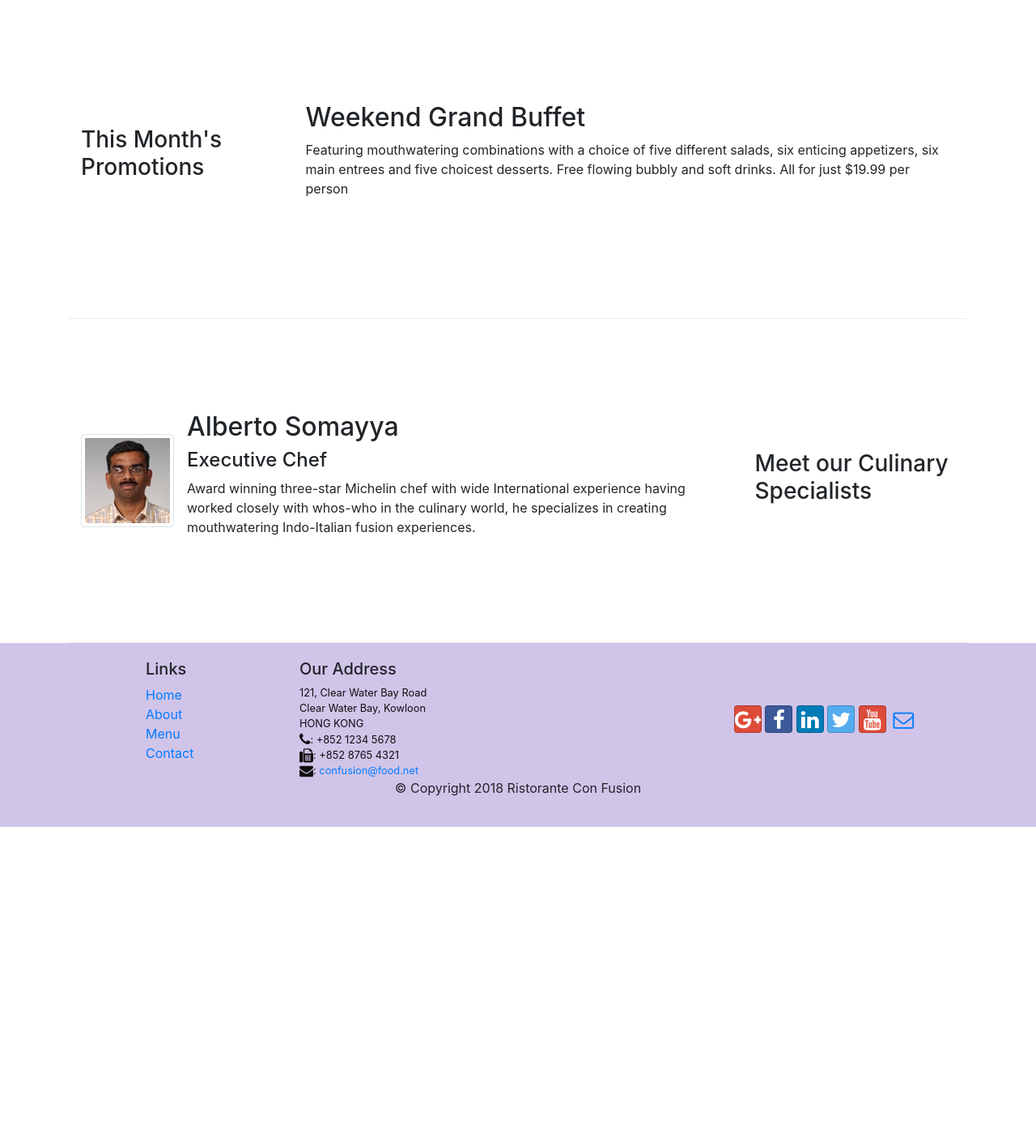
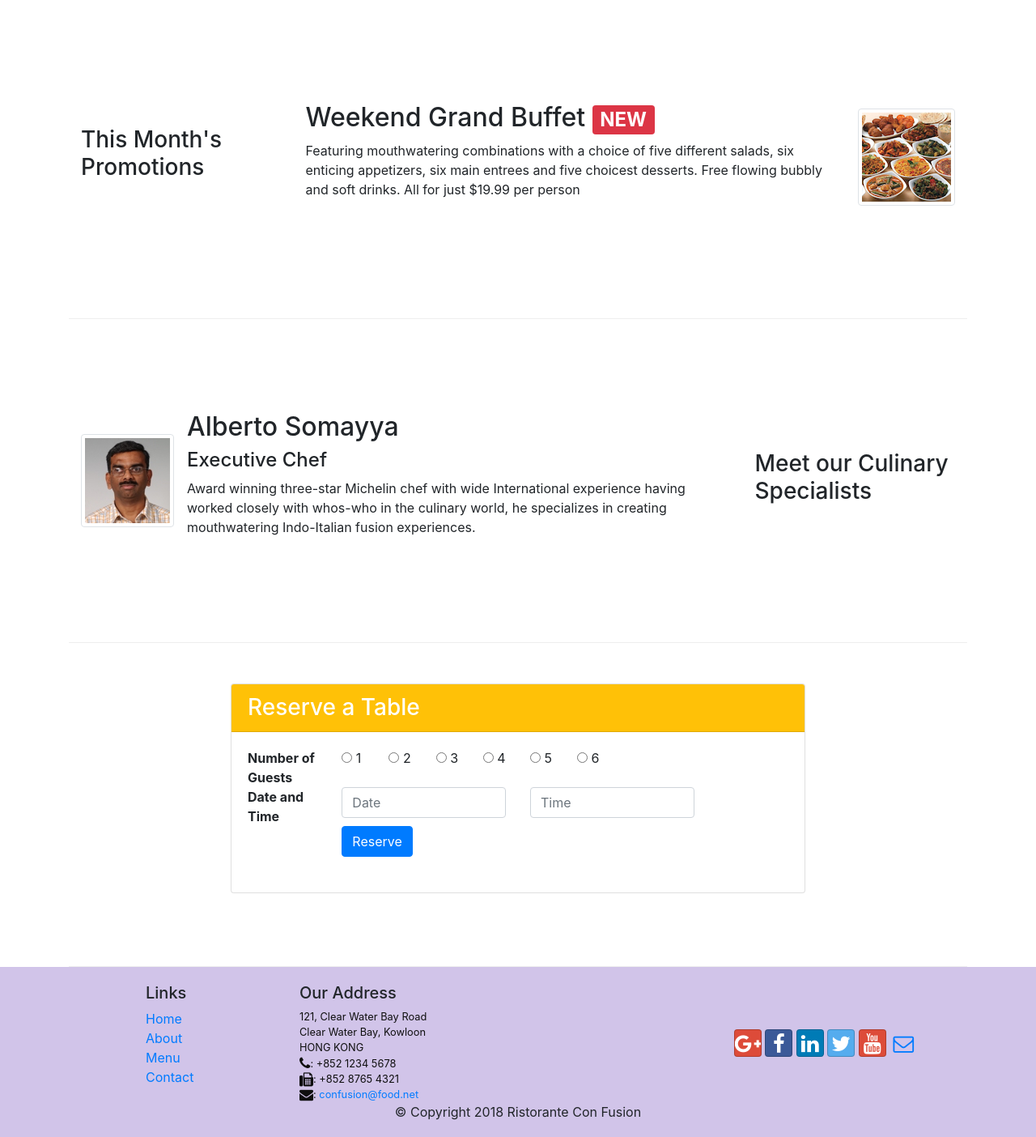
Before and after one commit to NamanChanduka/BootStrap-Practice, a website: page index.html in a window 1280 px wide. Shown: the part 740-2144 px from the top of the page at 81% size. Before the commit the page ends 1761 px from the top, so only its background shows below. Drawn offline with nearby package versions, Linux system fonts and the light colour scheme.

Commit message:
Assignment 2

```diff
--- a/index.html
+++ b/index.html
@@ -42,6 +42,9 @@
                 <div class="col-12 col-sm align-self-center">
                     <img src="img/logo.png" alt="" class="img-fluid">
                 </div>
+                <div class="col-12 col-sm align-self-center">
+                    <a role="button" class="btn btn-warning btn-block" href="#booking-table">Reserve Table</a>
+                </div>
             </div>
         </div>
     </header>
@@ -68,8 +71,13 @@
                 <h3>This Month's Promotions</h3>
             </div>
             <div class = "col col-sm col-md">
-                <h2>Weekend Grand Buffet</h2>
-                <p class="d-none d-sm-block">Featuring mouthwatering combinations with a choice of five different salads, six enticing appetizers, six main entrees and five choicest desserts. Free flowing bubbly and soft drinks. All for just $19.99 per person </p>
+                <div class="media">
+                    <div class="media-body">
+                        <h2 class="mt-0">Weekend Grand Buffet <span class="badge badge-danger">NEW</span></h2>
+                        <p class="d-none d-sm-block">Featuring mouthwatering combinations with a choice of five different salads, six enticing appetizers, six main entrees and five choicest desserts. Free flowing bubbly and soft drinks. All for just $19.99 per person </p>
+                    </div>
+                    <img class="d-flex ml-3 img-thumbnail align-self-center" src="img/buffet.png" alt="buffet">
+                </div>
             </div>
         </div>
 
@@ -84,6 +92,41 @@
                         <h2 class="mt-0">Alberto Somayya</h2>
                         <h4>Executive Chef</h4>
                         <p class="d-none d-sm-block">Award winning three-star Michelin chef with wide International experience having worked closely with whos-who in the culinary world, he specializes in creating mouthwatering Indo-Italian fusion experiences. </p>
+                    </div>
+                </div>
+            </div>
+        </div>
+
+        <div class="row row-content justify-content-center">
+            <div class="col-12 col-sm-8">
+                <div class="card" id="booking-table">
+                    <h3 class="card-header bg-warning text-white">Reserve a Table</h3>
+                    <div class="card-body">
+                        <form>
+                            <dl class="row">
+                                <dt class="col-12 col-sm-2">Number of Guests</dt>
+                                <dd class="col-2 col-sm-1"><input type="radio" id="1" name="number-people" value="1"> 1</dd>
+                                <dd class="col-2 col-sm-1"><input type="radio" id="2" name="number-people" value="2"> 2</dd>
+                                <dd class="col-2 col-sm-1"><input type="radio" id="3" name="number-people" value="3"> 3</dd>
+                                <dd class="col-2 col-sm-1"><input type="radio" id="4" name="number-people" value="4"> 4</dd>
+                                <dd class="col-2 col-sm-1"><input type="radio" id="5" name="number-people" value="5"> 5</dd>
+                                <dd class="col-2 col-sm-1"><input type="radio" id="6" name="number-people" value="6"> 6</dd>
+                                <dd class="col-sm-4"></dd>
+                                <dt class="col-12 col-sm-2">Date and Time</dt>
+                                <dd class="col-12 col-sm-4">
+                                    <input type="text" class="form-control" id = "date" name="date" placeholder="Date">
+                                </dd>
+                                <dd class="col-12 col-sm-4">
+                                    <input type="text" class="form-control" id = "time" name="time" placeholder="Time">
+                                </dd>
+                                <dd class="col-sm"></dd>
+                                <dd class="offset-sm-2 col-12">
+                                    <button type="submit" class="btn btn-primary">
+                                        Reserve
+                                    </button>
+                                </dd>
+                            </dl>
+                        </form>
                     </div>
                 </div>
             </div>
```
